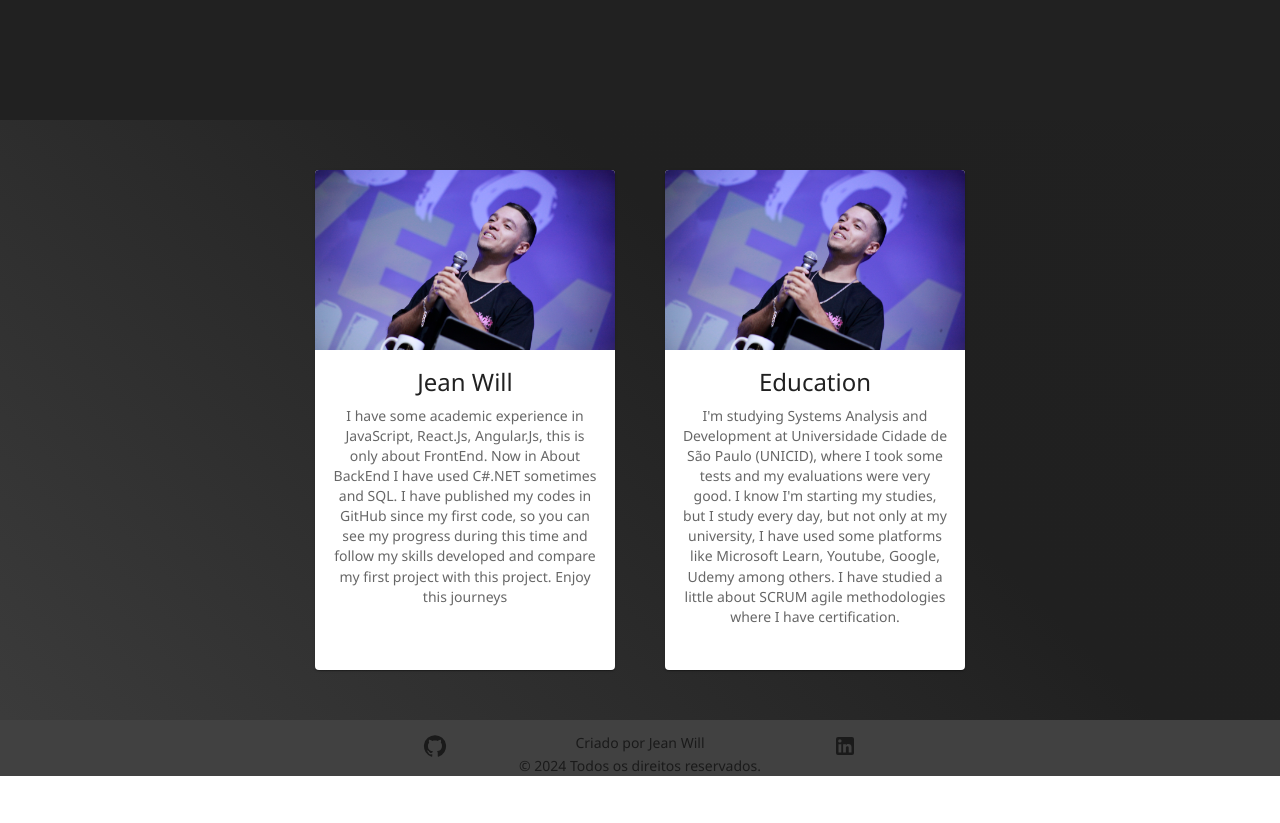
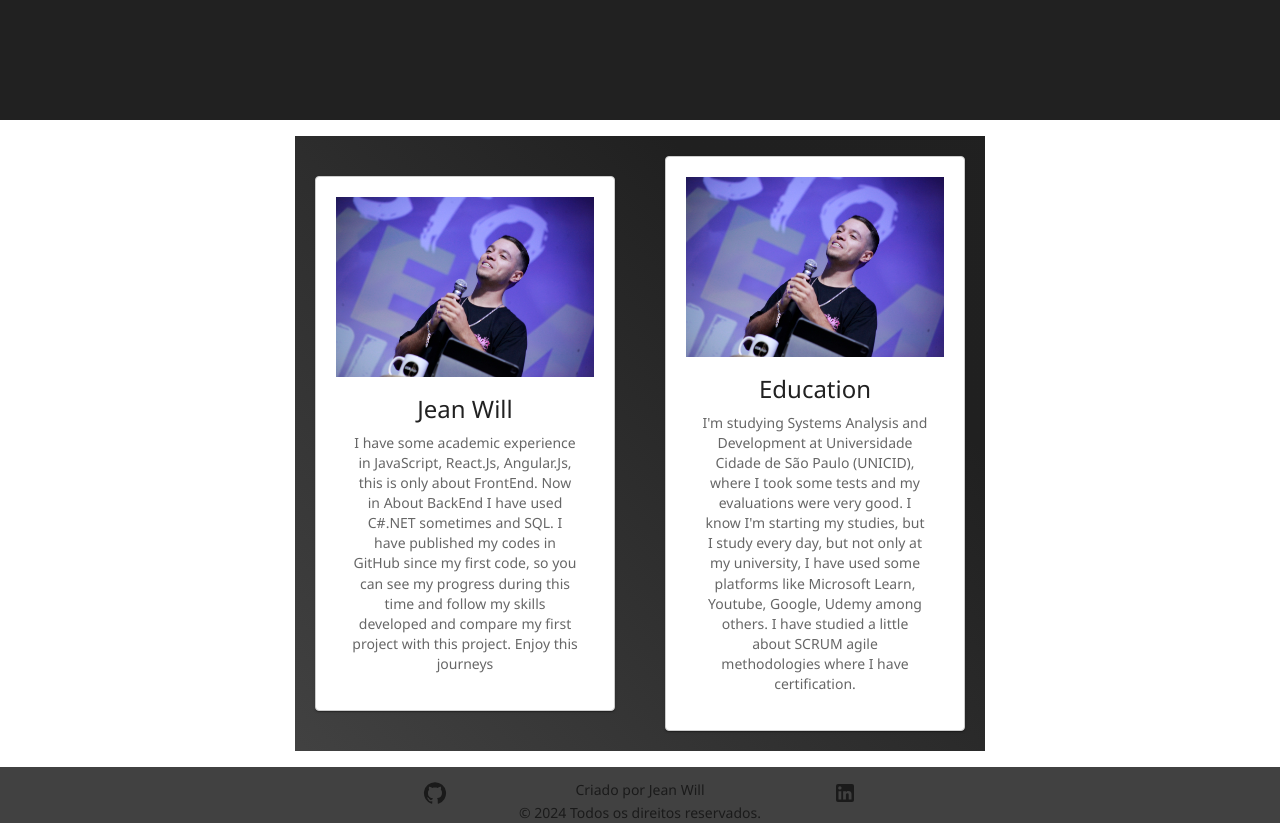
Before and after one commit to Jean-Will/my-portfolio, a React (Vite) app: page / in a window 1280 px wide. Shown: the part 680-1503 px from the top of the page. Before the commit the page ends 1456 px from the top, so only its background shows below. Built offline with nearby package versions, Linux system fonts and the light colour scheme.

Commit message:
change pag about, the row to colum

```diff
--- a/src/Pages/Home/Sections/About/About.css
+++ b/src/Pages/Home/Sections/About/About.css
@@ -1,14 +1,21 @@
 .container {
   display: flex;
+  flex-direction: column;
   justify-content: center;
   align-items: center;
-    height: 75vh;
+  height: auto;
+  gap: 20px;
+  padding: 20px;
+  background: linear-gradient(45deg, #aaaaaa, #969595, #414141, #202020, #212121);
+  background-size: 300% 300%;
+  animation: gradientAnimation 15s ease infinite;
+}
+
+@media (min-width: 768px) {
+  .container {
+      flex-direction: row;
       gap: 50px;
-    margin-top: 0px;
-    margin-bottom: 0px;
-    background: linear-gradient(45deg, #aaaaaa, #969595, #414141 ,#202020 , #212121);
-    background-size: 300% 300%;
-    animation: gradientAnimation 15s  ease infinite ;
+  }
 }
 
 @keyframes gradientAnimation {
@@ -32,6 +39,7 @@
   border: 1px solid #ccc;
   border-radius: 10px;
   background-color: rgb(122, 122, 122);
+  max-width: 300px;
 }
 
 .avatar {
@@ -42,11 +50,7 @@
 }
 
 .card-content {
-    height: 320px;
-    flex-direction: column;
-    justify-content: center; /* Centraliza verticalmente */
+  padding: 10px;
+  height: auto;
   text-align: center;
-    text-align: center;
-
-
 }
--- a/src/Pages/Home/Sections/About/About.tsx
+++ b/src/Pages/Home/Sections/About/About.tsx
@@ -1,32 +1,25 @@
-import { Typography, Card, CardActionArea, CardMedia, CardContent , styled } from "@mui/material";
+import { Typography, Card, CardActionArea, CardMedia, CardContent, styled } from "@mui/material";
 import Avatar from "../../../../assets/Images/avatar.jpg";
 import "./About.css";
 
+const StyledAbout = styled("div")(({ theme }) => ({
+  display: 'flex',
+  flexDirection: 'column',
+  alignItems: 'center',
+  padding: theme.spacing(2),
 
-
-
-
-const About = () => {
-
-  const StyledAbout = styled("div")(({ theme }) => ({
-
-
-    [theme.breakpoints.up("xs")]: {
-      flexDirection: "row",
-
-    },
   [theme.breakpoints.up("md")]: {
-      flexDirection: "row",
+    flexDirection: 'row',
+    justifyContent: 'space-around',
   },
 }));
 
+const About = () => {
   return (
-    <>
     <StyledAbout>
       <div className="container">
         <div className="elemento card-animation">
-
-          <Card sx={{ maxWidth: 300 ,}}>
+          <Card className="card">
             <CardActionArea>
               <CardMedia
                 component="img"
@@ -49,7 +42,7 @@ const About = () => {
           </Card>
         </div>
         <div className="elemento card-animation">
-          <Card sx={{ maxWidth: 300, }}>
+          <Card className="card">
             <CardActionArea>
               <CardMedia
                 component="img"
@@ -74,7 +67,6 @@ const About = () => {
         </div>
       </div>
     </StyledAbout>
-    </>
   );
 };
 
```
Lines whose indentation alone changed are shown as unchanged.
